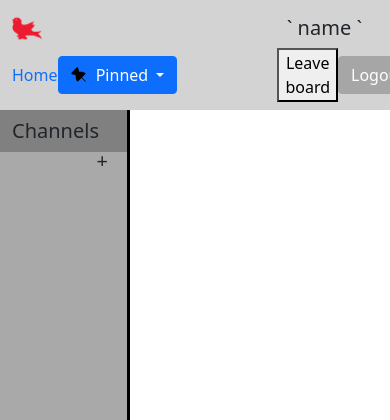
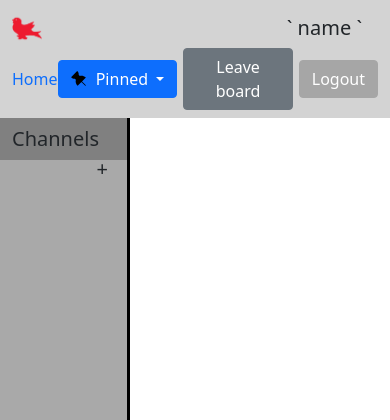
Before and after one commit to 3FI/COMP-307-Project, a PHP site: the page made by htdocs/discussion.html in a window 390 px wide. Shown: the top 420 px of the page. Run offline with PHP 8.4, Linux system fonts and the light colour scheme; data comes from the database, SQL or seed files in the repository; data that the repository does not hold is empty.

Commit message:
Styling leave board button

```diff
--- a/htdocs/discussion.css
+++ b/htdocs/discussion.css
@@ -17,11 +17,11 @@
 }
 
 .dropdown-toggle{
-    margin-right: 200px;
+    margin-right: 150px;
 }
 @media screen and (max-width: 768px) {
     .dropdown-toggle{
-        margin-right: 100px;
+        margin-right: 6px;
     }
 
 }
--- a/htdocs/discussion.html
+++ b/htdocs/discussion.html
@@ -34,7 +34,7 @@
 
                     </div>
                 </div>
-                <button onclick="leaveBoard()">Leave board</button>
+                <button class="btn btn-secondary" onclick="leaveBoard()" style="margin-right: 6px;">Leave board</button>
                 <form action="/logout" method="post">
                     <button type="logout" class="btn logout logout-btn">Logout</button>
                 </form>
@@ -356,7 +356,8 @@
                             //creating the user html element
                             var user = document.createElement("div");
                             user.className = "username";
-                            user.innerHTML = "<strong>" + parsed_data[i].username + "</strong>";
+                            var split_username = parsed_data[i].username.split("@");
+                            user.innerHTML = "<strong>" + split_username[0] + "</strong>";
                             //creating the datetime html element
                             var time = document.createElement("div");
                             time.className = "datetime";
@@ -906,7 +907,8 @@
                         //creating the user html element
                         var user = document.createElement("div");
                         user.className = "username";
-                        user.innerHTML = "<strong>" + parsed_data[i].username + "</strong>";
+                        var split_username = parsed_data[i].username.split("@");
+                        user.innerHTML = "<strong>" + split_username[0] + "</strong>";
                         //creating the datetime html element
                         var time = document.createElement("div");
                         time.className = "datetime";
```
